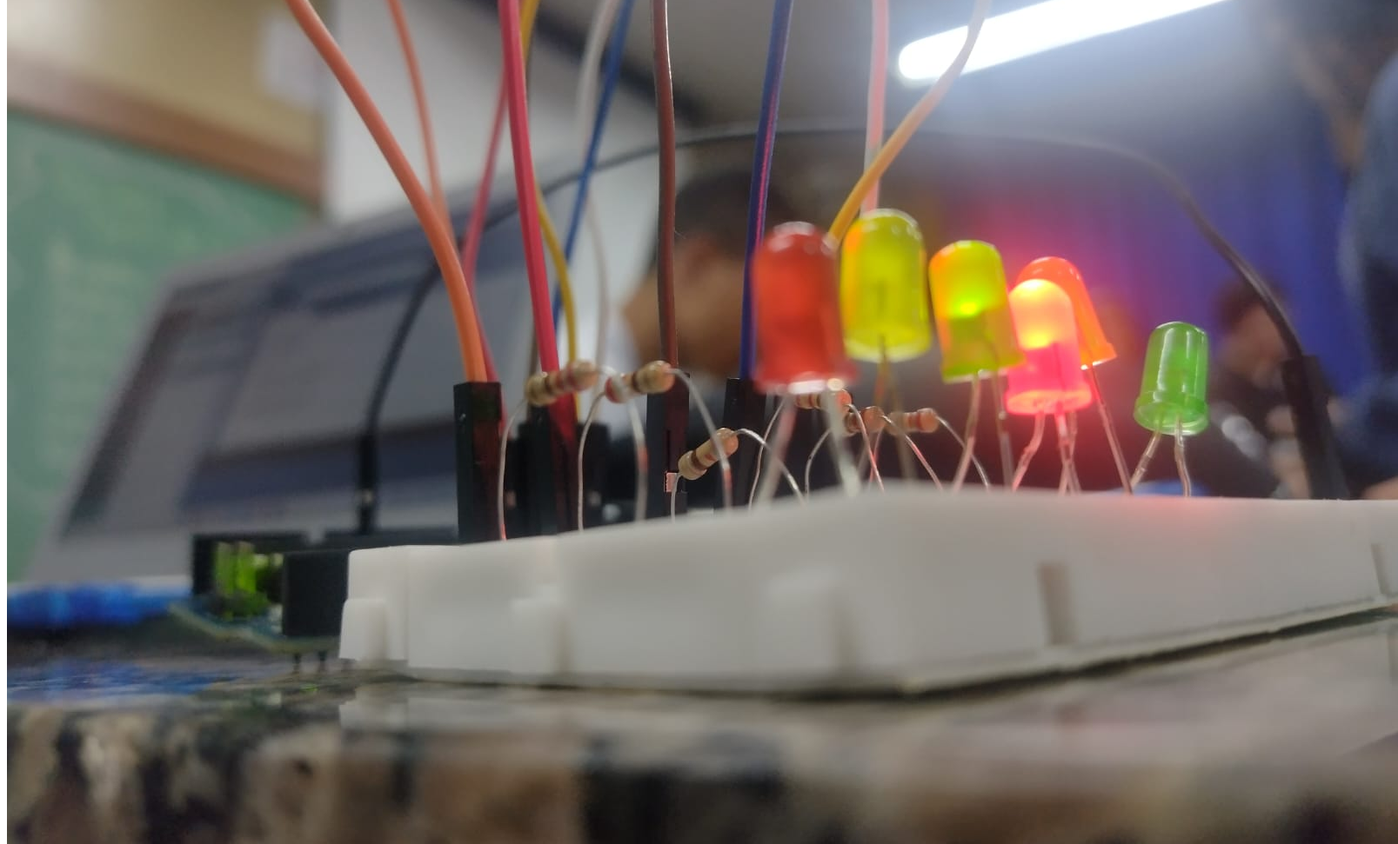
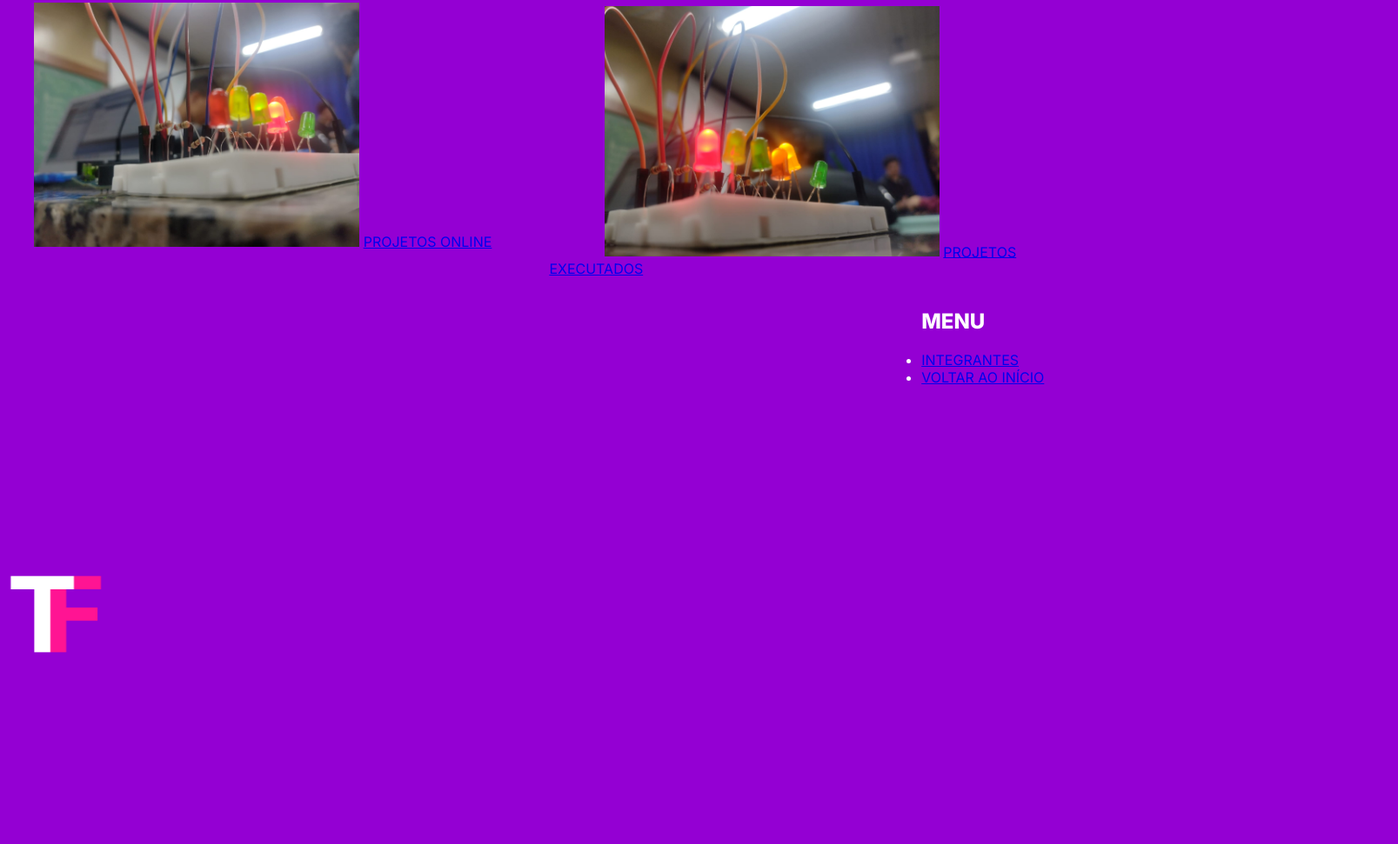
Before and after one commit to vitoria33/future-technology, a plain HTML site: page projetos.html in a window 1280 px wide. Shown: the part 245-1216 px from the top of the page at 87% size, 1607 px wide, since content can reach past the window. After the commit the page ends 1020 px from the top, so only its background shows below. Drawn offline with Linux system fonts and the light colour scheme.

Commit message:
Add files via upload

```diff
--- a/projetos.css
+++ b/projetos.css
@@ -1,3 +1,9 @@
+body {
+    background-color: #9400D3;
+        color: white;
+        font-family: 'Inter', sans-serif;
+    }
+
     .principal{
         text-align: center;
     }
@@ -34,3 +40,16 @@
         padding-right: 90%;
         text-align: right;
     }
+
+    ul {
+     display: inline-block;
+     vertical-align: top;
+     width: 20%;
+     margin-left: 80%;
+    }
+
+    .logotipo{
+        width: 9%;
+        padding-left: 0%;
+        margin-top: 15%;
+    }
--- a/projetos.html
+++ b/projetos.html
@@ -3,7 +3,7 @@
 	<head>
 		<meta charset="UTF-8">
 		<title>futuretechnlogy</title>
-		<link rel="stylesheet" href="projetose.css">
+		<link rel="stylesheet" href="projetos.css">
 		<link rel="preconnect" href="https://fonts.googleapis.com">
 		<link rel="preconnect" href="https://fonts.gstatic.com" crossorigin>
 		<link href="https://fonts.googleapis.com/css2?family=Inter:wght@800&display=swap" rel="stylesheet">
```
Lines whose indentation alone changed are shown as unchanged.
